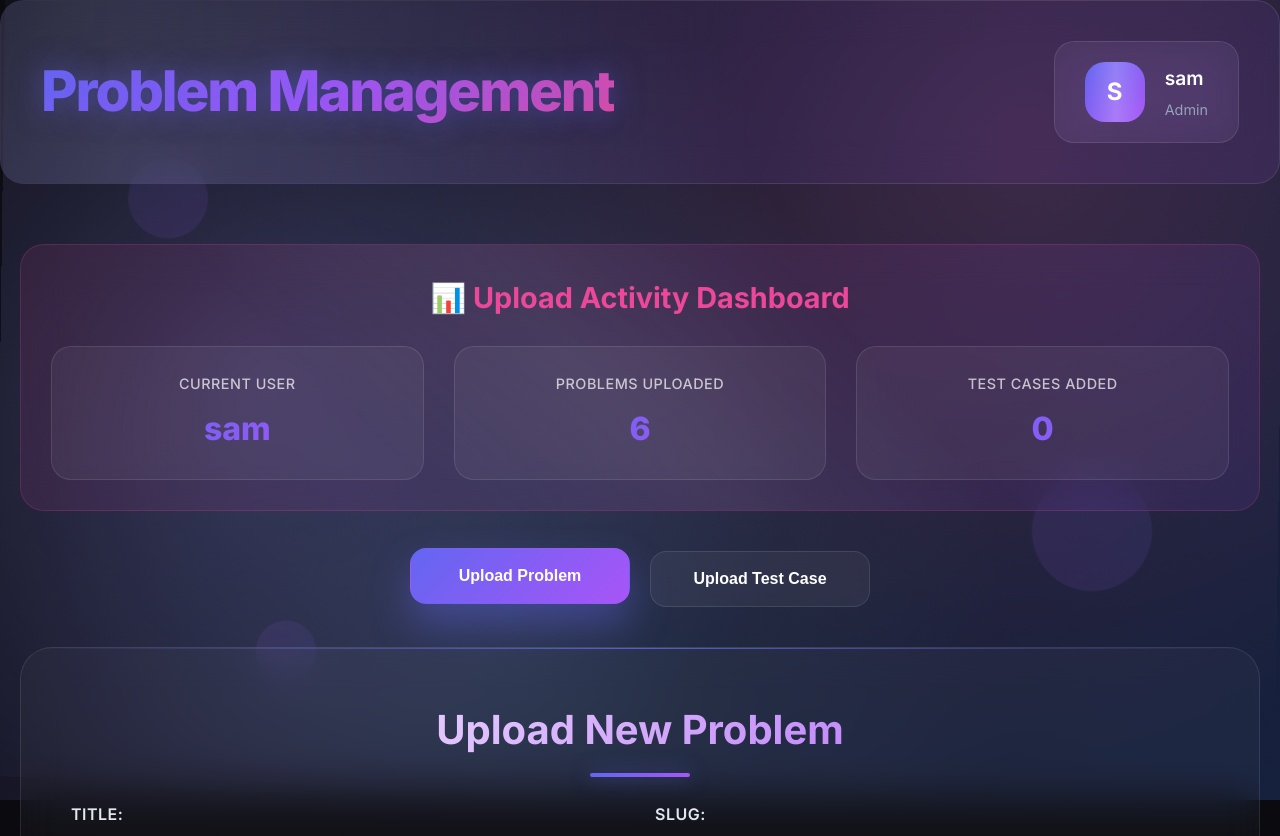
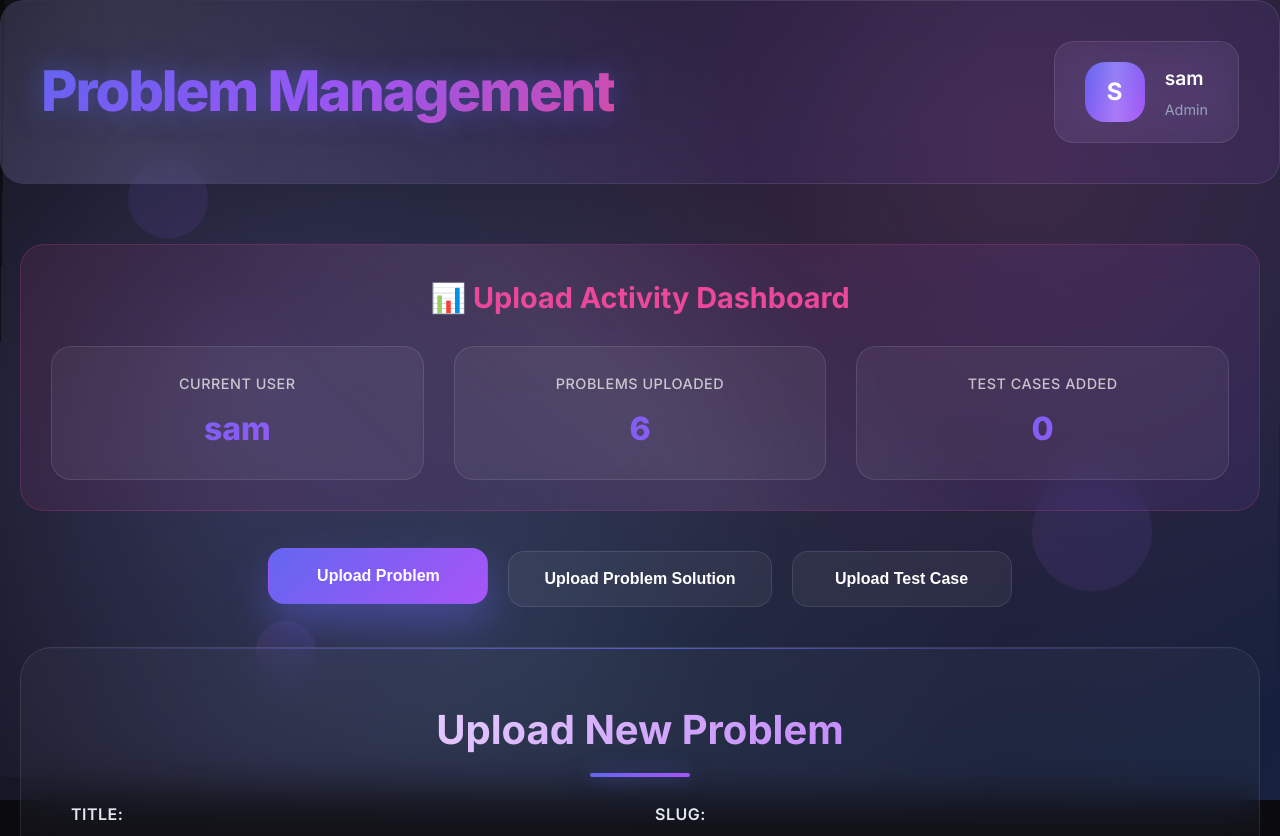
Before and after one commit to AIWizard47/Code, a Django app: page /administrator/dashboard/ in a window 1280 px wide. Shown: the top 836 px of the page. Run offline with Django 5.2, Linux system fonts and the light colour scheme; a user stored in the database is signed in; data comes from the database, SQL or seed files in the repository; both versions use the stored data as it was after the commit.

Commit message:
Add solution upload and output generation features
Introduces the ability for admins and problem uploaders to upload solutions for problems and to auto-generate expected outputs for test cases using the stored solution code. Updates the dashboard UI to support these features, modifies test case upload logic to use text fields, and improves language handling in code execution.

```diff
--- a/administrator/urls.py
+++ b/administrator/urls.py
@@ -5,4 +5,6 @@ urlpatterns = [
     path('dashboard/',views.home , name='admin-dashboard'),
     path('upload_problem/', views.upload_problem, name='upload_problem'),
     path('upload_testcase/', views.upload_testcase, name='upload_testcase'),
+    path("generate-output/", views.generate_output, name="generate_output"),
+    path("upload-solution/", views.upload_solution, name="upload_solution"),
 ]
--- a/administrator/views.py
+++ b/administrator/views.py
@@ -1,7 +1,11 @@
-from django.shortcuts import render,redirect
+from django.shortcuts import render,redirect, get_object_or_404
+from django.http import JsonResponse
 from django.contrib import messages
-from problems.models import Problem,Tag
+from problems.models import Problem,Tag,TestCase, ProblemSolution
 from users.models import UserRole, Role, ProblemUploader
+from submissions.views import run
+from django.views.decorators.csrf import csrf_exempt
+import requests
 
 # Create your views here.
 def user_has_role(user, role_name: str) -> bool:
@@ -21,10 +25,13 @@ def home(request):
             count_uploaded_problems = uploader.problems.count()
         except ProblemUploader.DoesNotExist:
             count_uploaded_problems = 0
+    Problems = Problem.objects.all()
+
     context = {
         'tags': tags,
         'role': role.role.name if role else 'No Role',
         'count_uploaded_problems': count_uploaded_problems,
+        'Problems': Problems,
     }
     return render(request, 'dashboard/home/index.html', context)
 
@@ -82,30 +89,116 @@ def upload_testcase(request):
     if not request.user.is_authenticated:
         return redirect('/accounts/login/')
 
-    if not (user_has_role(request.user, "Admin") or user_has_role(request.user, "TestCase Uploader")):
+    if not (user_has_role(request.user, "Problem Uploader") or user_has_role(request.user, "Admin") or user_has_role(request.user, "TestCase Uploader")):
         messages.error(request, "You do not have permission to access this page.")
         return redirect('/accounts/login/')
 
     if request.method == 'POST':
         problem_id = request.POST.get("problem_id")
-        input_file = request.FILES.get("input_file")
-        output_file = request.FILES.get("output_file")
+        input_data = request.POST.get("input_data")
+        expected_output = request.POST.get("expected_output")
+        is_sample = request.POST.get("is_sample") == "on"
 
-        if not problem_id or not input_file or not output_file:
+        if not problem_id or not input_data or not expected_output:
             messages.error(request, "All fields are required.")
             return redirect('/administrator/dashboard/')
 
         try:
             problem = Problem.objects.get(id=problem_id)
         except Problem.DoesNotExist:
-            messages.error(request, "Problem does not exist.")
+            messages.error(request, "Problem not found.")
             return redirect('/administrator/dashboard/')
 
-        # Save files to the problem instance
-        problem.testcase_input.save(input_file.name, input_file)
-        problem.testcase_output.save(output_file.name, output_file)
-        problem.save()
+        TestCase.objects.create(
+            problem=problem,
+            input_data=input_data,
+            expected_output=expected_output,
+            is_sample=is_sample
+        )
 
         messages.success(request, "Testcase uploaded successfully!")
         return redirect('/administrator/dashboard/')
+
     return redirect('/administrator/dashboard/')
+
+def generate_output(request):
+    if request.user.is_authenticated == False:
+        return redirect('/accounts/login/')
+    if request.method == "POST":
+        problem_id = request.POST.get("problem_id")
+        input_data = request.POST.get("input_data")
+
+        if not problem_id or not input_data:
+            return JsonResponse({"success": False, "error": "Problem and input required."})
+
+        try:
+            problem = Problem.objects.get(id=problem_id)
+        except Problem.DoesNotExist:
+            return JsonResponse({"success": False, "error": "Problem not found."})
+
+        # Get solution code & language from DB
+        print(problem_id, input_data)
+        problem_solutions = ProblemSolution.objects.filter(problem=problem).first()
+        if not problem_solutions:
+            return JsonResponse({"success": False, "error": "No solution code available for this problem."})
+        solution_code = problem_solutions.code   # assuming this field exists
+        language = problem_solutions.language # fallback
+        print(language, solution_code)
+
+        try:
+            # Call the sandbox service directly
+            response = requests.post("https://sandbox-production-ed09.up.railway.app/run/", json={
+                "code": solution_code,
+                "language": language,
+                "input": input_data
+            }, timeout=10)
+
+            if response.status_code != 200:
+                return JsonResponse({"success": False, "error": "Sandbox error: " + response.text})
+
+            result = response.json()
+            stdout = result.get("output", "")
+            stderr = result.get("error", "")
+
+            if stderr:
+                return JsonResponse({"success": False, "error": stderr})
+
+            return JsonResponse({"success": True, "output": stdout.strip()})
+
+        except requests.exceptions.Timeout:
+            return JsonResponse({"success": False, "error": "Sandbox request timed out."})
+        except Exception as e:
+            return JsonResponse({"success": False, "error": str(e)})
+
+    return JsonResponse({"success": False, "error": "Invalid request."})
+
+def upload_solution(request):
+    if not request.user.is_authenticated:
+        return redirect('/accounts/login/')
+
+    if not (user_has_role(request.user, "Admin") or user_has_role(request.user, "Problem Uploader")):
+        messages.error(request, "You do not have permission to access this page.")
+        return redirect('/accounts/login/')
+
+    if request.method == "POST":
+        problem_id = request.POST.get("problem")
+        input_code = request.POST.get("input_code")
+        language = request.POST.get("language")
+        explanation = request.POST.get("explanation")
+
+        if not problem_id or not input_code or not language or not explanation:
+            messages.error(request, "All fields are required.")
+            return redirect('/administrator/dashboard/')
+
+        problem = get_object_or_404(Problem, id=problem_id)
+        ProblemSolution.objects.create(
+            problem=problem,
+            code=input_code,
+            language=language,
+            explanation=explanation
+        )
+
+        messages.success(request, "Solution uploaded successfully!")
+        return redirect('/administrator/dashboard/')
+
+    return redirect('/administrator/dashboard/')
--- a/submissions/views.py
+++ b/submissions/views.py
@@ -220,7 +220,7 @@ def run_code(code, language, input_data):
     temp_dir = tempfile.mkdtemp()
 
     try:
-        if language == 'python':
+        if language == 'python' or language == 'Python' :
             file_path = os.path.join(temp_dir, 'main.py')
             with open(file_path, 'w') as f:
                 f.write(code)
--- a/templates/dashboard/home/index.html
+++ b/templates/dashboard/home/index.html
@@ -969,6 +969,7 @@
         <!-- Main Navigation -->
         <div class="main-nav">
             <button class="nav-btn active" onclick="showSection('upload-problem')">Upload Problem</button>
+            <button class="nav-btn" onclick="showSection('upload-problem-solution')">Upload Problem Solution</button>
             <button class="nav-btn" onclick="showSection('upload-testcase')">Upload Test Case</button>
         </div>
 
@@ -1066,6 +1067,42 @@
             </form>
         </div>
 
+        <!-- Upload Upload problem Solution Section -->
+        <div class="section" id="upload-problem-solution">
+            <h2 class="section-title">Upload Problem Solution</h2>
+            <form method="post" action="{% url 'upload_solution' %}">
+                {% csrf_token %}
+                <div class="form-group">
+                    <label class="form-label" for="problem_solutions_select">Problem:</label>
+                    <select id="problem_solutions_select" name="problem" class="form-select" required>
+                        <option value="">Select a problem...</option>
+                        {% for problem in Problems %}
+                        <option value="{{ problem.id }}">{{ problem.title }}</option>
+                        {% endfor %}
+                        <!-- Static options for demo -->
+                    </select>
+                </div>
+
+                <div class="form-group">
+                    <label class="form-label" for="input_code">Input Code:</label>
+                    <textarea id="input_code" name="input_code" class="form-textarea" rows="8" required placeholder="Enter the code input data here..."></textarea>
+                </div>
+
+                <div class="form-group">
+                    <label class="form-label" for="language">Language:</label>
+                    <textarea id="language" name="language" class="form-textarea" rows="8" required placeholder="Enter Language here like Java, Python, C++ etc..."></textarea>
+                </div>
+
+                <div class="form-group">
+                    <label class="form-label" for="explanation">Explanation:</label>
+                    <textarea id="explanation" name="explanation" class="form-textarea" rows="8" required placeholder="Explain the code and why are you choosing this code only."></textarea>
+                </div>
+
+                <button type="submit" class="btn-primary" onclick="submitSolution(event)">Upload Solution</button>
+                <div class="success-message" id="problem-solutionSuccess">Solution uploaded successfully!</div>
+            </form>
+        </div>
+
         <!-- Upload Test Case Section -->
         <div class="section" id="upload-testcase">
             <h2 class="section-title">Upload Test Case</h2>
@@ -1075,16 +1112,10 @@
                     <label class="form-label" for="problem_select">Problem:</label>
                     <select id="problem_select" name="problem" class="form-select" required>
                         <option value="">Select a problem...</option>
-                        {% for problem in problems %}
+                        {% for problem in Problems %}
                         <option value="{{ problem.id }}">{{ problem.title }}</option>
                         {% endfor %}
                         <!-- Static options for demo -->
-                        <option value="sum_minus">Sum Minus</option>
-                        <option value="maximum_subarray">Maximum Subarray</option>
-                        <option value="sum_k_elements">Sum with K Elements</option>
-                        <option value="letter_home">Letter Home</option>
-                        <option value="collecting_candies">Collecting Candies</option>
-                        <option value="class_monitor">Class Monitor</option>
                     </select>
                 </div>
 
@@ -1094,8 +1125,9 @@
                 </div>
 
                 <div class="form-group">
-                    <label class="form-label" for="expected_output">Expected Output:</label>
-                    <textarea id="expected_output" name="expected_output" class="form-textarea" rows="8" required placeholder="Enter the expected output for this test case..."></textarea>
+                    <label class="form-label" for="output_file">Expected Output:</label>
+                    <textarea id="expected_output" name="expected_output" class="form-textarea" rows="8" readonly></textarea>
+                    <button type="button" class="btn-secondary" onclick="generateOutput()">Generate Output</button>
                 </div>
 
                 <div class="form-group">
@@ -1112,6 +1144,45 @@
     </div>
 
     <script>
+
+        // Function to update activity tracker
+        function generateOutput() {
+            const problemId = document.getElementById("problem_select").value;
+            const inputData = document.getElementById("input_data").value; // ✅ textarea value
+            console.log(problemId); // ✅ Debug: log inputData
+            if (!problemId || !inputData) {
+                alert("Please select a problem and enter input data first!");
+                return;
+            }
+
+            let formData = new FormData();
+            formData.append("problem_id", problemId);
+            formData.append("input_data", inputData);
+            formData.append("csrfmiddlewaretoken", "{{ csrf_token }}");
+
+            // ✅ Debug: log formData entries
+            for (let [key, value] of formData.entries()) {
+                console.log(key, value);
+            }
+
+            fetch("{% url 'generate_output' %}", {
+                method: "POST",
+                body: formData
+            })
+            .then(response => response.json())
+            .then(data => {
+                if (data.success) {
+                    document.getElementById("expected_output").value = data.output;
+                } else {
+                    alert(data.error || "Error generating output.");
+                }
+            })
+            .catch(err => {
+                alert("Error: " + err);
+            });
+        }
+
+
         function showSection(sectionId) {
             // Hide all sections
             document.querySelectorAll('.section').forEach(section => {
@@ -1181,60 +1252,115 @@
             });
         }
 
-
-
-        function submitTestCase() {
+        function submitSolution(event) {
             event.preventDefault();
 
-            // Simulate form submission
-            const btn = event.target;
+            const form = event.target.closest("form");
+            const formData = new FormData(form);
+
+            const btn = form.querySelector("button[type=submit]");
             btn.textContent = 'Uploading...';
             btn.disabled = true;
 
-            setTimeout(() => {
-                // Update counters
-                const current = parseInt(document.getElementById('testCasesAdded').textContent);
-                document.getElementById('testCasesAdded').textContent = current + 1;
+            fetch(form.action, {
+                method: "POST",
+                body: formData,
+                headers: {
+                    "X-CSRFToken": document.querySelector('[name=csrfmiddlewaretoken]').value
+                }
+            })
+            .then(response => {
+                if (!response.ok) throw new Error("Network error");
+                return response.text();
+            })
+            .then(html => {
+                // Replace body with new page (so Django messages are shown)
+                document.body.innerHTML = html;
 
-                // Show success message
-                document.getElementById('testcaseSuccess').classList.add('show');
+                // Show success message box
+                const msgBox = document.getElementById("problem-solutionSuccess");
+                if (msgBox) {
+                    msgBox.classList.add("show");
+                    setTimeout(() => {
+                        msgBox.classList.remove("show");
+                    }, 3000);
+                }
 
-                // Reset form
-                document.querySelector('#upload-testcase form').reset();
-
-                // Update activity tracker
-                updateActivityTracker();
-
-                // Reset button
-                btn.textContent = 'Upload Test Case';
+                btn.textContent = 'Upload Solution';
+                btn.disabled = false;
+            })
+            .catch(error => {
+                console.error("Error:", error);
+                btn.textContent = 'Upload Solution';
                 btn.disabled = false;
 
-                // Hide success message after 3 seconds
-                setTimeout(() => {
-                    document.getElementById('testcaseSuccess').classList.remove('show');
-                }, 3000);
-            }, 2000);
+                const msgBox = document.getElementById("problem-solutionSuccess");
+                if (msgBox) {
+                    msgBox.textContent = "Something went wrong. Try again.";
+                    msgBox.classList.remove("alert-success");
+                    msgBox.classList.add("alert-error", "show");
+                }
+            });
         }
 
-        // Auto-generate slug from title
-        document.getElementById('title').addEventListener('input', function() {
-            const title = this.value;
-            const slug = title.toLowerCase()
-                .replace(/[^\w\s-]/g, '') // Remove special characters
-                .replace(/\s+/g, '-') // Replace spaces with hyphens
-                .replace(/-+/g, '-') // Replace multiple hyphens with single hyphen
-                .trim('-'); // Remove leading/trailing hyphens
 
-            document.getElementById('slug').value = slug;
+    function submitTestCase(event) {
+        if (event) event.preventDefault();
+
+        const form = document.querySelector("#upload-testcase form");
+        const formData = new FormData();
+
+        const problemId = document.getElementById("problem_select").value;
+        const inputData = document.getElementById("input_data").value;
+        const expectedOutput = document.getElementById("expected_output").value;
+        const isSample = document.getElementById("is_sample").checked;
+
+        if (!problemId || !inputData || !expectedOutput) {
+            alert("All fields are required!");
+            return;
+        }
+
+        formData.append("problem_id", problemId);
+        formData.append("input_data", inputData);
+        formData.append("expected_output", expectedOutput);
+        formData.append("is_sample", isSample ? "on" : "");
+        formData.append("csrfmiddlewaretoken", document.querySelector("[name=csrfmiddlewaretoken]").value);
+
+        const btn = form.querySelector("button[type=submit]");
+        btn.textContent = "Uploading...";
+        btn.disabled = true;
+
+        fetch(form.action, {
+            method: "POST",
+            body: formData
+        })
+        .then(response => {
+            if (!response.ok) throw new Error("Network response was not ok");
+            return response.text();
+        })
+        .then(html => {
+            // Replace page content with new HTML response (Django messages etc.)
+            document.body.innerHTML = html;
+
+            const successBox = document.getElementById("testcaseSuccess");
+            if (successBox) {
+                successBox.classList.add("show");
+                setTimeout(() => {
+                    successBox.classList.remove("show");
+                }, 3000);
+            }
+
+            btn.textContent = "Upload Test Case";
+            btn.disabled = false;
+        })
+        .catch(error => {
+            console.error("Error uploading testcase:", error);
+            alert("Something went wrong. Try again.");
+
+            btn.textContent = "Upload Test Case";
+            btn.disabled = false;
         });
-
-        // Initialize activity tracker
-        document.addEventListener('DOMContentLoaded', function() {
-            updateActivityTracker();
-
-            // Update time every minute
-            setInterval(updateActivityTracker, 60000);
-        });
+    }
     </script>
 </body>
 </html>
```
Also changed, not shown: db.sqlite3.
